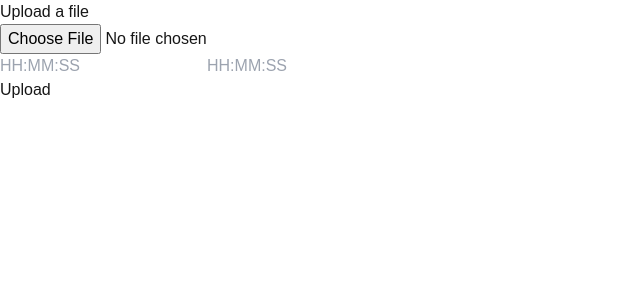
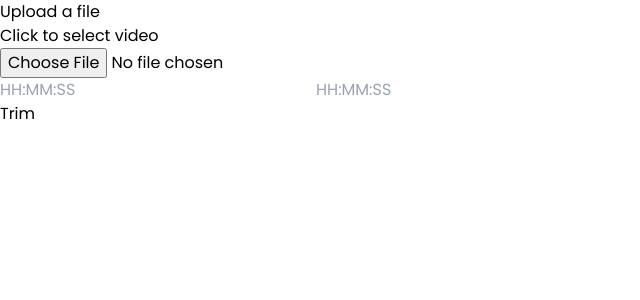
Before and after one commit to maejor101/VedCut, a Next.js app: page / in a window 1280 px wide. Shown: the top 300 px of the page, without its empty margins (0-640 px from the left). Built offline with nearby package versions, Linux system fonts and the light colour scheme.

Commit message:
latest chantes

```diff
--- a/src/app/globals.css
+++ b/src/app/globals.css
@@ -1,27 +1,11 @@
+@import url("https://fonts.googleapis.com/css2?family=Poppins:wght@400;500;600;700;800;900&display=swap");
+
 @tailwind base;
 @tailwind components;
 @tailwind utilities;
 
-:root {
-  --background: #ffffff;
-  --foreground: #171717;
-}
-
-@media (prefers-color-scheme: dark) {
-  :root {
-    --background: #0a0a0a;
-    --foreground: #ededed;
+@layer base {
+  html {
+    font-family: "Poppins", sans-serif;
   }
 }
-
-body {
-  color: var(--foreground);
-  background: var(--background);
-  font-family: Arial, Helvetica, sans-serif;
-}
-
-@layer utilities {
-  .text-balance {
-    text-wrap: balance;
-  }
-}
--- a/src/app/page.js
+++ b/src/app/page.js
@@ -1,4 +1,3 @@
-// app/upload/page.jsx (or /pages/upload.js if not using the app directory)
 "use client";
 import { useState } from "react";
 
@@ -22,8 +21,8 @@ export default function UploadPage() {
   };
 
   const handleFileChange = (e) => {
+    console.log(e.target.files);
     const url = URL.createObjectURL(e.target.files[0]);
-
     setVideoUrl(url);
 
     setFile(e.target.files[0]);
@@ -61,15 +60,37 @@ export default function UploadPage() {
   return (
     <div className="sm:w-2/3 w-full px-3 mx-auto flex flex-col justify-center items-center">
       <h1 className="my-5">Upload a file</h1>
+      {!videoUrl && (
+        <label
+          htmlFor="file"
+          className="bg-slate-600/30 border h-[240px] w-full flex justify-center items-center my-3 shadow"
+        >
+          <p>Click to select video</p>
+        </label>
+      )}
       {videoUrl && (
-        <video className="w-full mb-5" height="240" preload="none">
-          <source src={videoUrl} type="video/mp4" />
-          Your browser does not support the video tag.
-        </video>
+        <div className="w-full">
+          <video
+            id="video"
+            name="video"
+            className="w-full my-2"
+            height="240"
+            preload="metadata"
+          >
+            <source src={videoUrl} type="video/mp4" />
+            Your browser does not support the video tag.
+          </video>
+          <label
+            htmlFor="file"
+            className="bg-none text-black border-none outline-none"
+          >
+            Click here to change video
+          </label>{" "}
+        </div>
       )}
       <form className="w-full">
         <input
-          className="block w-full text-lg text-gray-900 border border-gray-300  cursor-pointer bg-white dark:text-gray-400 focus:outline-none  dark:placeholder-gray-400"
+          className=" w-full text-lg text-gray-900 border border-gray-300  cursor-pointer bg-white dark:text-gray-400 focus:outline-none  dark:placeholder-gray-400 hidden"
           id="file"
           name="file"
           type="file"
@@ -77,7 +98,7 @@ export default function UploadPage() {
         />
         <div className="flex flex-col gap-x-3 mt-2">
           <input
-            className="text-sm text-black p-3 outline-none border-none"
+            className="border text-sm border-slate-400 text-black p-3 outline-none"
             type="text"
             name="start"
             id="start"
@@ -90,14 +111,14 @@ export default function UploadPage() {
             onChange={handleInput}
             id="end"
             placeholder="HH:MM:SS"
-            className="text-sm text-black p-3 my-2 outline-none border-none"
+            className="text-sm border text-black p-3 my-2 outline-none border-slate-400"
           />
         </div>
         <button
           onClick={handleSubmit}
-          className="w-full bg-yellow-600 p-2 disabled:bg-gray-300 disabled:text-gray-500 disabled:cursor-not-allowed"
+          className="w-full bg-black text-white p-2 disabled:bg-gray-300 disabled:text-gray-500 disabled:cursor-not-allowed"
         >
-          Upload
+          Trim
         </button>
       </form>
     </div>
--- a/src/utils/helpers.js
+++ b/src/utils/helpers.js
@@ -25,5 +25,6 @@ export const timeDifference = (startTime, endTime) => {
 
 export const createFolder = async (folderName) => {
   const uploadDir = path.join(process.cwd(), folderName);
-  return await fs.mkdir(uploadDir, { recursive: true });
+  await fs.mkdir(uploadDir, { recursive: true });
+  return uploadDir;
 };
```
